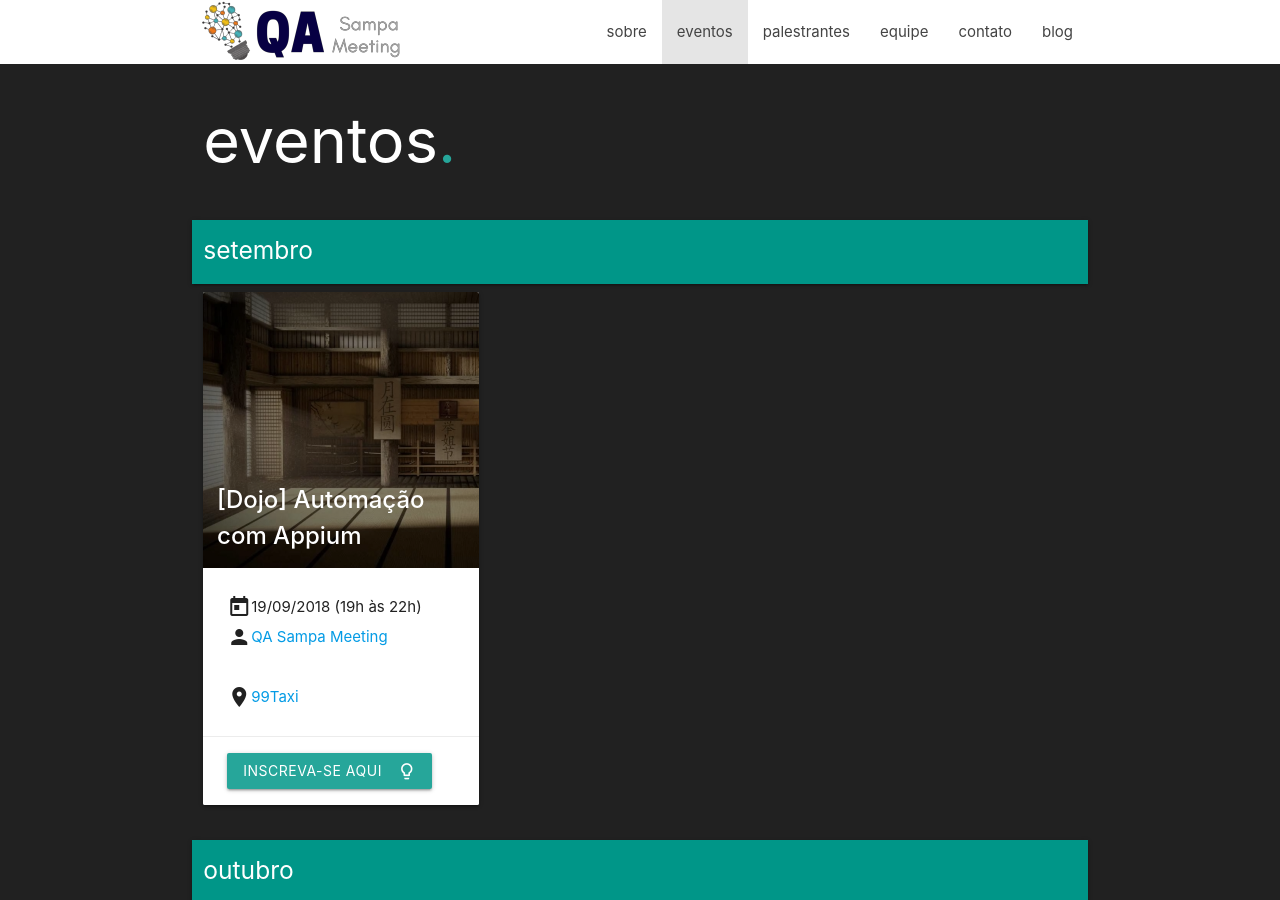
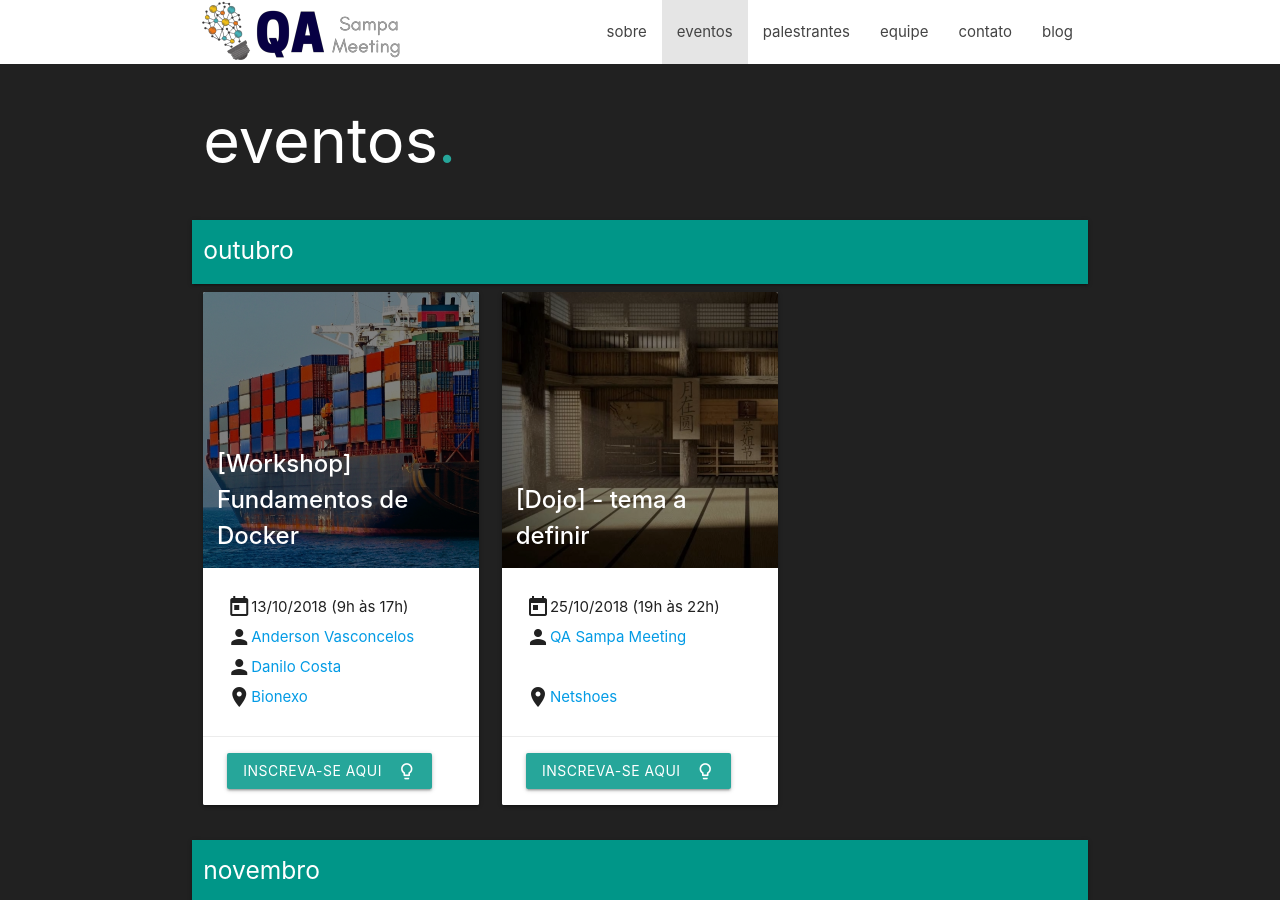
Before and after one commit to qasampameeting/qasampameeting.github.io, a Jekyll site: the page built from events.md, in a window 1280 px wide and 900 px high. Built offline with Jekyll 4.4.1, drawn with Linux system fonts in a browser that asks for light colours; nearby versions of some CDN libraries.

Commit message:
october events update

```diff
--- a/_data/events.yml
+++ b/_data/events.yml
@@ -1,12 +1,4 @@
 # EVENTS
-setembro:
-  - date: 19-09-2018 (19h às 22h)
-    title: "[Dojo] Automação com Appium"
-    place:
-      name: 99Taxi
-      map_link: https://goo.gl/maps/Q4xdatFBxtn
-    image: 25-10-2018.jpg
-    link: https://www.eventbrite.com.br/e/dojo-automacao-com-appium-inscricoes-1209-as-23h-tickets-49307877188
 
 outubro:
   - date: 13-10-2018 (9h às 17h)
```
